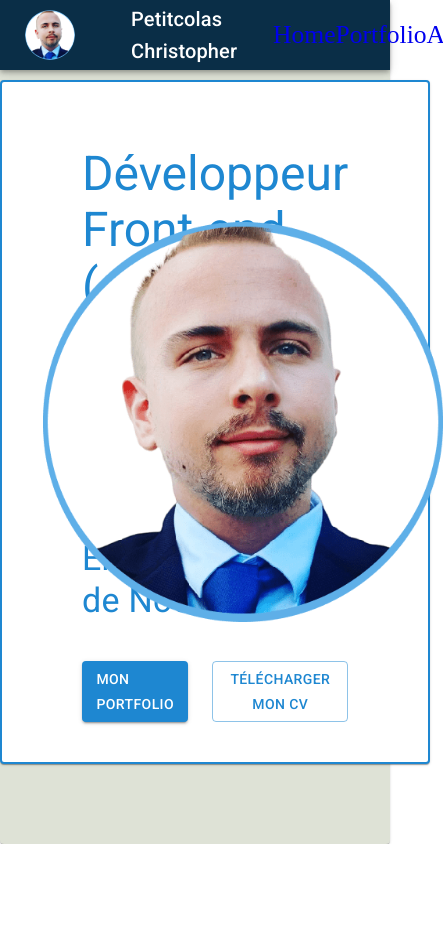
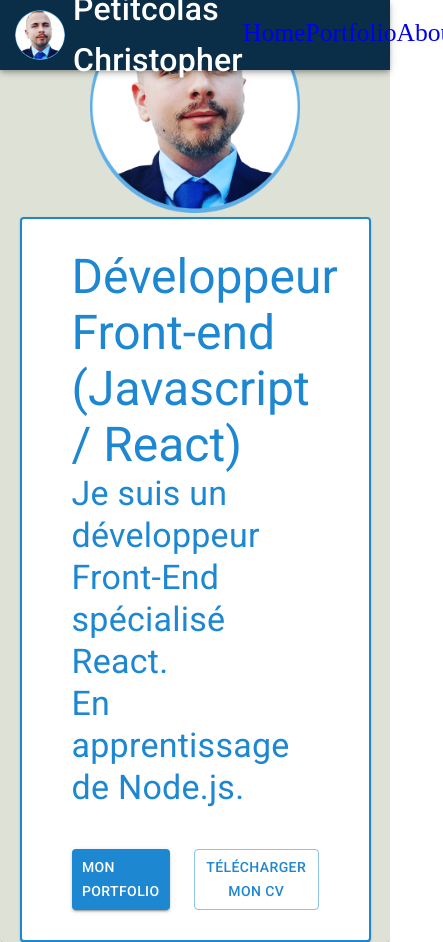
Before and after one commit to Chris5477/portfolio, a React (Create React App) app: page / in a window 390 px wide. Shown: the whole page, 443 px wide, since content can reach past the window. Before the commit the page ends 844 px from the top, so only its background shows below. Built offline with nearby package versions, Linux system fonts and the light colour scheme.

Commit message:
improve render application and starting responsive design

```diff
--- a/src/components/CardProject.js
+++ b/src/components/CardProject.js
@@ -17,7 +17,6 @@ const CardProject = ({ title, description, picture, link, more }) => {
 				minHeight: "400px",
 				position: "relative",
 				borderRadius: "8px",
-				cursor: "pointer",
 				backgroundColor: "primary.dark",
 				boxShadow: theme.shadows[22],
 			}}
--- a/src/components/Project.js
+++ b/src/components/Project.js
@@ -20,7 +20,9 @@ const Project = ({ id, title, illustrations, article, skillWorked, github }) =>
 				<img width={"80%"} height={500} style={{ objectFit: "contain  " }} src={illustrations[index]} alt="project" />
 
 				<Pagination
+                    size="large"
 					sx={{
+                        display :"inline-flex",
 						position: "absolute",
 						left: "50%",
 						bottom: "2%",
--- a/src/components/Technologies.js
+++ b/src/components/Technologies.js
@@ -8,7 +8,7 @@ const styleIcon = {
 
 const Technologies = ({icon }) => {
 	return (
-		<Grid item xs={12} md={3} justifyContent="center" alignItems="center">
+		<Grid item xs={3} justifyContent="center" alignItems="center">
 			<img style={styleIcon} src={icon} alt="technologie" />
 		</Grid>
 	);
--- a/src/components/TopNavigation.js
+++ b/src/components/TopNavigation.js
@@ -30,11 +30,11 @@ const TopNavigation = () => {
 
 	return (
 		<AppBar sx={styleAppBar}>
-			<Avatar alt="Christopher Petitcolas" src={chris} sx={{ width: 50, height: 50, ml: "25px" }} />
-			<Typography variant="h6" sx={{ flexGrow: 1, ml: 7 }}>
+			<Avatar alt="Christopher Petitcolas" src={chris} sx={{ width: 50, height: 50, ml: "15px" }} />
+			<Typography variant="h6" sx={{ ml: 1 }} fontSize="2rem">
 				Petitcolas Christopher
 			</Typography>
-			<Box sx={{ width: "30%", display: "flex", flexDirection: "row", justifyContent: "space-around" }}>
+			<Box sx={{ width: "60%", height:"50%", display: "flex", flexDirection: "row", justifyContent: "space-around" }}>
 				{pages.map(({ id, path, link }) => (
 					<Link key={id} to={path}>
 						{link}
--- a/src/page/AboutPage.js
+++ b/src/page/AboutPage.js
@@ -9,7 +9,7 @@ import { knowledge } from "../utils/stacks";
 
 const AboutPage = () => {
 	const styleStack = {
-		width: "20%",
+		width : "20%",
 		position: "fixed",
 		right: "3%",
 		top: "13%",
@@ -35,15 +35,19 @@ const AboutPage = () => {
 	};
 
 	return (
-		<Box pt={15} pl={3}>
-			<Paper sx={{ width: "70%", height: "auto", p: 4, backgroundColor: "#FFF" }}>
-				<Typography mb={2} color={"primary"} fontWeight={400} variant="h2">À propos de moi</Typography>
+		<Grid container pt={15} pl={3}>
+			<Grid item xs={12} md={9}>
+				<Paper sx={{ width: "80%", height: "auto", p: 4, backgroundColor: "#FFF" }}>
+					<Typography mb={2} color={"primary"} fontWeight={400} variant="h2">
+						À propos de moi
+					</Typography>
 
-				{presentation.map(({ id, title, description }) => (
-					<Accordeon key={id} title={title} description={description} />
-				))}
-			</Paper>
-			<Stack spacing={2} sx={styleStack}>
+					{presentation.map(({ id, title, description }) => (
+						<Accordeon key={id} title={title} description={description} />
+					))}
+				</Paper>
+			</Grid>
+			<Grid item xs={12} md={3} sx={window.innerWidth > 600 ? styleStack : {}}>
 				<Paper sx={stylePaper}>
 					<Typography
 						sx={{ mt: 2, mb: 2, pl: 2, placeSelf: "flex-start center", color: "primary.main" }}
@@ -82,8 +86,8 @@ const AboutPage = () => {
 						))}
 					</Grid>
 				</Paper>
-			</Stack>
-		</Box>
+			</Grid>
+		</Grid>
 	);
 };
 export default AboutPage;
--- a/src/page/HomePage.js
+++ b/src/page/HomePage.js
@@ -4,19 +4,13 @@ import fileSaver from "file-saver";
 
 const HomePage = () => {
 	const styleImg = {
-		position: "absolute",
-		top: "50%",
-		left: "11%",
-		transform: "translateY(-50%)",
-		width: "400px",
-		height: "400px",
+		width: "60%",
+		height: "60%",
+		marginLeft : '20%'
 	};
 
 	const stylePaperHomePage = {
-		pt: 8,
-		pb: 5,
-		pl: 10,
-		pr: 10,
+		padding : '30px 50px',
 		border: "2px solid #1e87d1",
 		backgroundColor: "#FFF",
 		color: "primary.light",
@@ -32,14 +26,19 @@ const HomePage = () => {
 		<Grid
 			container
 			width={"90%"}
-			height={"100vh"}
-			direction={"column"}
-			justifyContent={"center"}
-			alignItems={"flex-end"}
+			minHeight={"100vh"}
+			height={"auto"}
+			display="flex"
+			justifyContent="center"
+			alignItems="center"
+			margin="auto"
+
 		>
+			<Grid item xs={12} md={6}>
 				<img src={chrisPng} alt="christopher" style={styleImg} />
-
-			<Paper sx={stylePaperHomePage}>
+			</Grid>
+			<Grid item xs={12} md={6}>
+				<Paper sx={stylePaperHomePage} >
 					<Typography color={"primary"} variant="h3">
 						Développeur Front-end <br />
 						(Javascript / React)
@@ -59,7 +58,14 @@ const HomePage = () => {
 						</Button>
 					</Stack>
 				</Paper>
-			{/* <Typography variant="h6">Cette page web est conçu avec React et MUI Component</Typography>	 */}
+			</Grid>
+			{window.innerWidth > 600 &&  <Typography
+				color="primary"
+				sx={{ width :'100%', position: "absolute", bottom: "1%", textAlign:"center"}}
+				variant="h5"
+			>
+				Cette page web est conçu avec React et MUI Component
+			</Typography>}
 		</Grid>
 	);
 };
--- a/src/page/PortfolioPage.js
+++ b/src/page/PortfolioPage.js
@@ -8,22 +8,17 @@ const PortFolioPage = () => {
 		<Box>
 			<Grid id="top" container width={"100%"} height="auto" spacing={2}>
 				<Grid mt={10} ml={5} item xs={12}>
-					<Typography  variant="h3" color={"primary"} fontWeight={500}>
+					<Typography variant="h3" color={"primary"} fontWeight={500}>
 						Mon portfolio
-					</Typography>
-					<Typography variant="h4" fontSize={25} color={"primary.light"}>
-						Lorem ipsum dolor sit amet consectetur adipisicing elit. Assumenda optio rem quia omnis, dolorum, reiciendis
-						ad expedita exercitationem laudantium, dignissimos vero laborum autem! Ducimus consequatur omnis a ex
-						doloribus vero.
 					</Typography>
 				</Grid>
 				{projects.map(({ id, title, description, illustrations, github }) => (
 					<Grid key={id} item xs={12} md={3}>
-						<CardProject  picture={illustrations[0]} title={title} description={description} link={github} />
+						<CardProject picture={illustrations[0]} title={title} description={description} link={github} />
 					</Grid>
 				))}
 			</Grid>
-			<Box  sx={{ display: "flex", flexDirection: "column", justifyContent: "center", alignItems: "flex-start" }}>
+			<Box sx={{ display: "flex", flexDirection: "column", justifyContent: "center", alignItems: "flex-start" }}>
 				{projects.map(({ id, title, description, illustrations, article, skillWorked, github }) => (
 					<Project
 						key={id}
```
Lines whose indentation alone changed are shown as unchanged.
